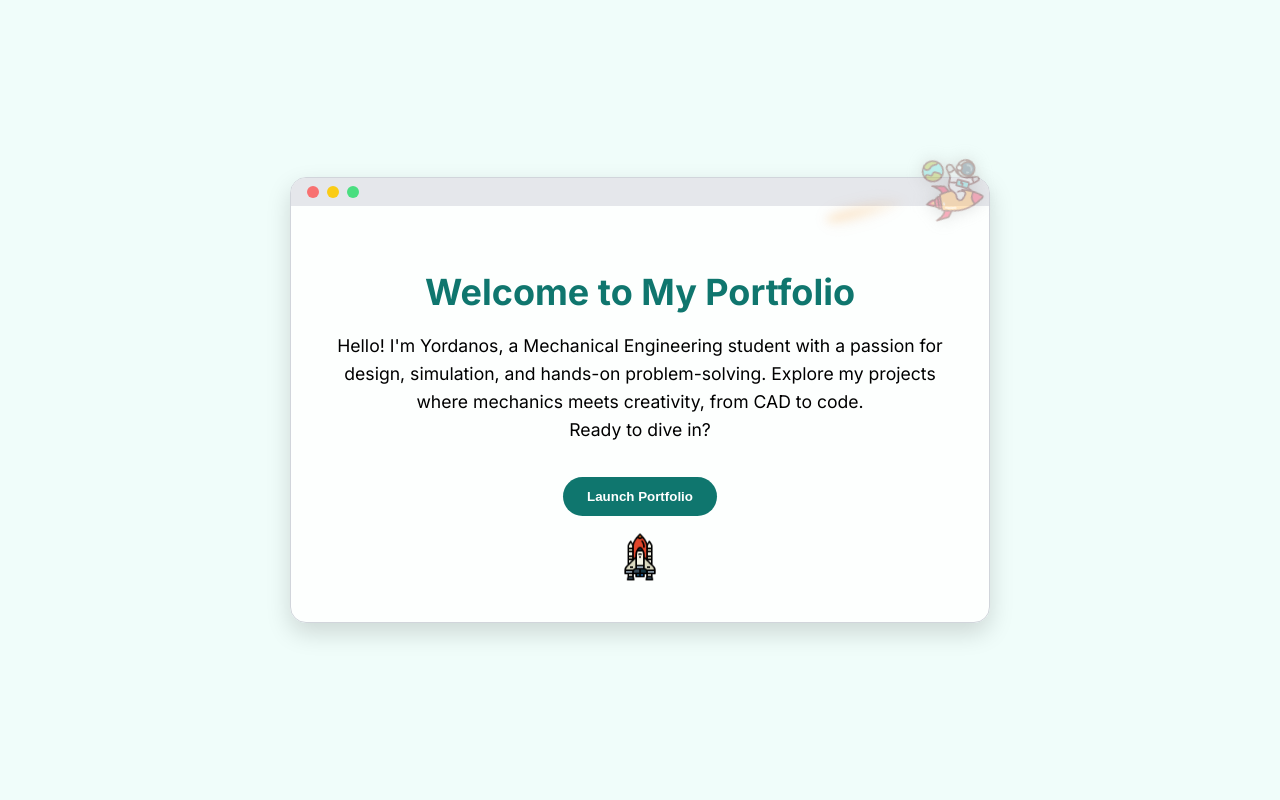
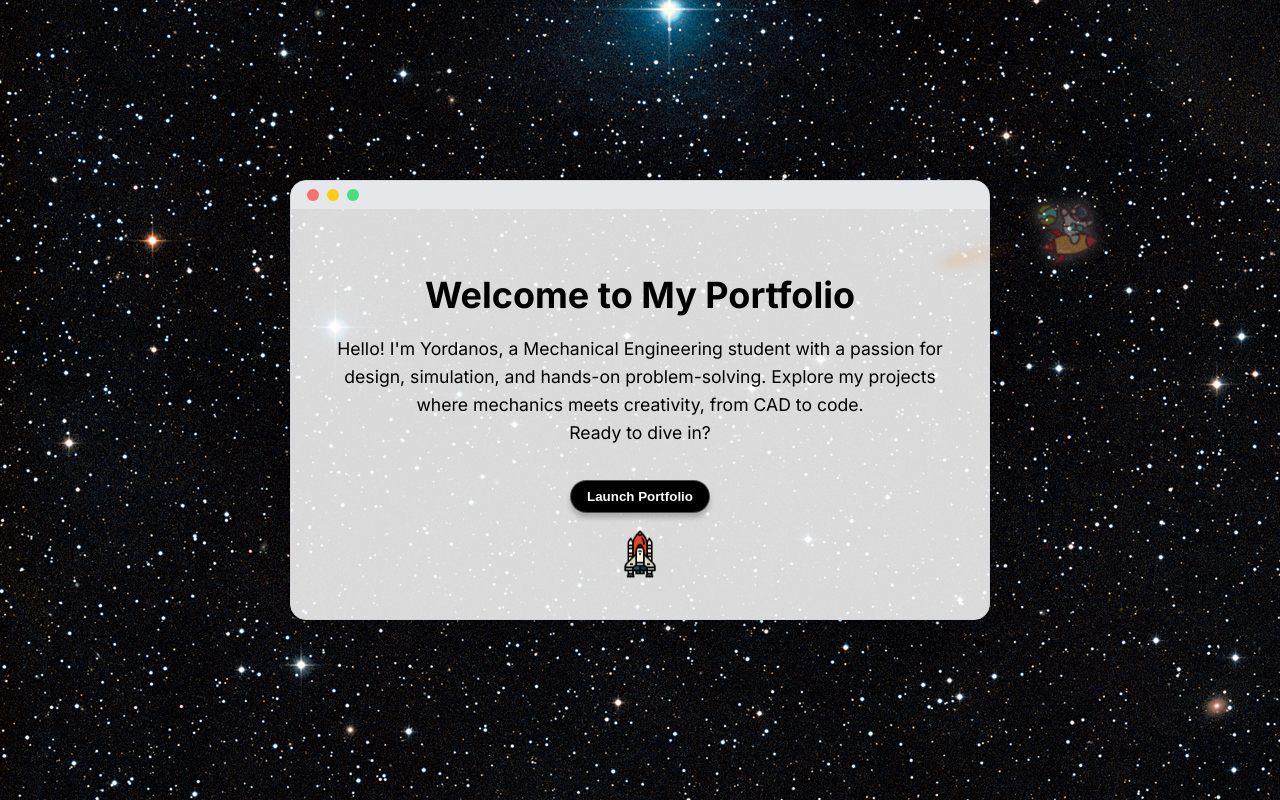
Before and after one commit to yordanoskeflinkiel/yordanoskeflinkiel.github.io, a plain HTML site: page index.html in a window 1280 px wide. Drawn offline with Linux system fonts and the light colour scheme.

Commit message:
Update index.html

```diff
--- a/index.html
+++ b/index.html
@@ -23,7 +23,7 @@
       margin: 0;
       padding: 0;
       font-family: 'Inter', sans-serif;
-      background-color: var(--background);
+      background-image: url('spacebackground.jpg');
       height: 100vh;
       display: flex;
       justify-content: center;
@@ -66,7 +66,7 @@
 
     h1 {
       font-size: 2.25rem;
-      color: var(--teal);
+      color: #000000;
       margin-bottom: 1rem;
     }
 
@@ -84,19 +84,21 @@
     }
 
     .learn-more {
-      background-color: var(--teal);
-      color: white;
-      padding: 0.75rem 1.5rem;
-      border: none;
-      border-radius: 999px;
-      font-weight: 600;
-      cursor: pointer;
-      transition: background-color 0.3s ease, transform 0.2s ease;
+        background-color: rgb(0, 0, 0);
+        padding: 0.5rem 1rem;
+        border: 1px solid rgba(255, 255, 255, 0.3);
+        border-radius: 20px;
+        font-weight: 550;
+        color: white;
+        text-decoration: none;
+        transition: background 0.3s ease, transform 0.2s ease;
+        backdrop-filter: blur(4px);
+        box-shadow: 0 5px 5px rgba(0, 0, 0, 0.21);
     }
 
     .learn-more:hover {
-      background-color: #115e59;
-      transform: scale(1.05);
+      background-color: rgba(0, 0, 0, 0.407);
+  transform: translateY(-2px);
     }
 
     .mouse-click-icon {
@@ -106,7 +108,7 @@
 
     @keyframes float {
       0%, 100% { transform: translateY(0); }
-      50% { transform: translateY(-8px); }
+      50% { transform: translateY(-15px); }
     }
 
     @keyframes fadeIn {
@@ -129,11 +131,11 @@
     }
     .rocket-container {
         position: fixed;
-        top: 20%;
+        top: 25%;
         left: -100px;
         z-index: 9999;
         pointer-events: none;
-        animation: flyLinear 8s linear infinite;
+        animation: flyLinear 7s linear infinite;
         display: flex;
         align-items: center;
         gap: 0.5rem;
@@ -168,6 +170,7 @@
         }
         50% {
             transform: translateX(60vw) translateY(-10px);
+            opacity: 0.8
         }
         100% {
             transform: translateX(110vw) translateY(10px);
@@ -177,7 +180,7 @@
 
     @keyframes pulseTrail {
         0%, 100% {
-            opacity: 0.7;
+            opacity: 0.6;
             transform: scaleX(1) rotate(-15deg);
         }
         50% {
```
